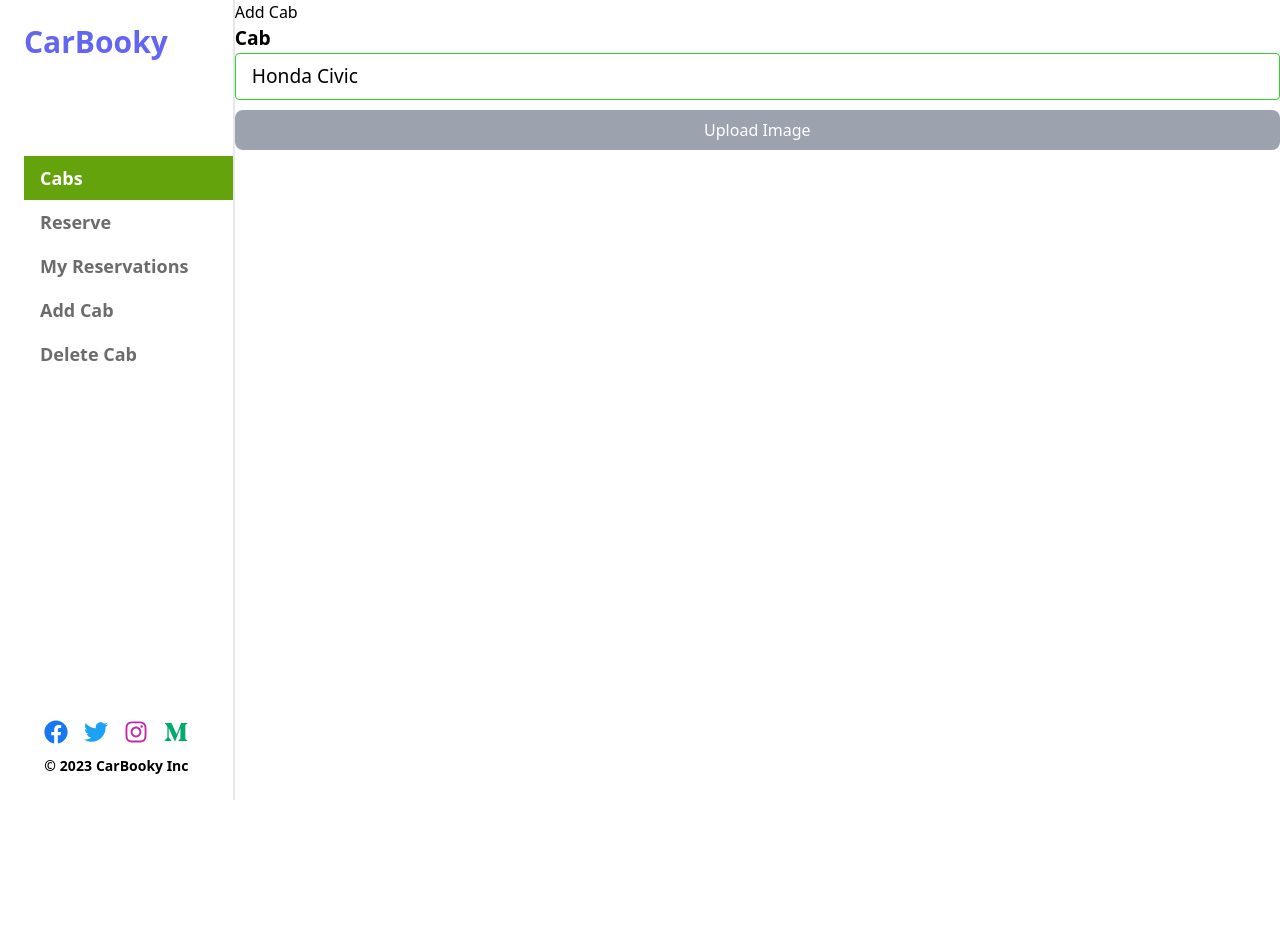
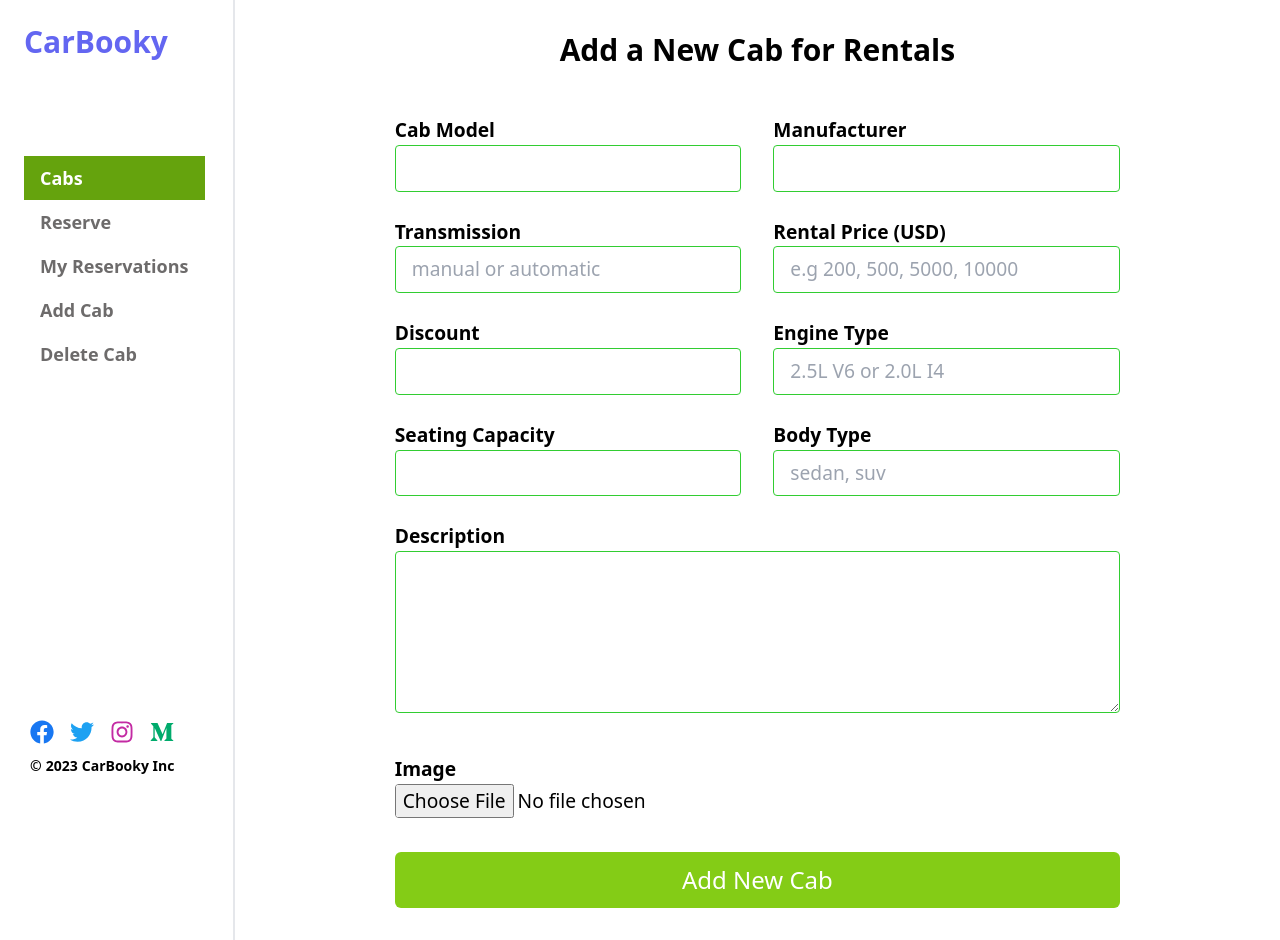
Before and after one commit to uezekiel-mufin/cab_bookings_frontend, a React (Create React App) app: page /cabs/new in a window 1280 px wide. Before the commit the page ends 800 px from the top, so only its background shows below. Built offline with nearby package versions, Linux system fonts and the light colour scheme.

Commit message:
Add cab form to project

```diff
--- a/src/App.js
+++ b/src/App.js
@@ -6,12 +6,12 @@ import 'react-toastify/dist/ReactToastify.css';
 
 function App() {
   return (
-    <div className="grid grid-cols-11  divide-x-2 divide-gray-200">
-      <section className="col-span-2">
+    <div className="grid grid-cols-1 md:grid-cols-7 lg:grid-cols-11  divide-x-2 divide-gray-200">
+      <section className="hidden md:flex md:col-span-1 lg:col-span-2">
         <ToastContainer position="top-center" />
         <Navbar />
       </section>
-      <section className="col-span-9">
+      <section className=" md:col-span-5 6 lg:col-span-9">
         <Outlet />
       </section>
     </div>
--- a/src/components/Navbar.jsx
+++ b/src/components/Navbar.jsx
@@ -39,7 +39,7 @@ const Navbar = () => {
   };
 
   return (
-    <div className="h-screen flex flex-col justify-between py-6">
+    <div className="hidden h-screen md:flex flex-col justify-between py-6">
       <section className="flex justify-between gap-24 pl-6 flex-col">
         <h1 className="text-indigo-500 text-3xl  font-extrabold">CarBooky</h1>
         <nav>
--- a/src/index.css
+++ b/src/index.css
@@ -8,7 +8,8 @@ body {
 }
 
 input,
-select {
+select,
+textarea {
   border: 1px solid limegreen;
   border-radius: 4px;
   padding: 0.5rem 1rem;
@@ -19,7 +20,8 @@ select {
 }
 
 input:focus,
-select:focus {
+select:focus,
+textarea:focus {
   outline: none;
   border-color: limegreen;
 }
--- a/src/pages/AddCab.jsx
+++ b/src/pages/AddCab.jsx
@@ -1,51 +1,235 @@
-import React, { useRef, useEffect, useState } from 'react';
+/* eslint-disable react/jsx-props-no-spreading */
+/* eslint-disable object-curly-newline */
+// import React, { useRef, useEffect, useState } from 'react';
+import { useForm } from 'react-hook-form';
+// import { useDispatch } from 'react-redux';
 
 const AddCab = () => {
-  const [imageUrl, setImageUrl] = useState('');
-  const cloudinaryRef = useRef();
-  useEffect(() => {
-    cloudinaryRef.current = window.cloudinary;
-  }, []);
+  const {
+    register,
+    handleSubmit,
+    formState: { errors },
+    reset,
+  } = useForm();
+  // const dispatch = useDispatch();
+  // const [imageUrl, setImageUrl] = useState('');
+  // const cloudinaryRef = useRef();
+  // useEffect(() => {
+  //   cloudinaryRef.current = window.cloudinary;
+  // }, []);
 
-  const handleAddCab = async (data) => {
+  // const uploadToCloudinary = async () => {
+  //   const widget = cloudinaryRef.current.createUploadWidget(
+  //     {
+  //       cloudName: 'dk8oefaio',
+  //       uploadPreset: 'firstmonie',
+  //       resourceType: 'image',
+  //     },
+  //     (error, result) => {
+  //       if (!error && result && result.event === 'success') {
+  //         setImageUrl(result.info.url);
+  //       } else if (error) {
+  //         console.log(error);
+  //       }
+  //     },
+  //   );
+  //   widget.open();
+  // };
+
+  const handleFormSubmit = (data) => {
     console.log(data);
-    console.log(imageUrl);
-  };
-
-  const uploadToCloudinary = async () => {
-    const widget = cloudinaryRef.current.createUploadWidget(
-      {
-        cloudName: 'dk8oefaio',
-        uploadPreset: 'firstmonie',
-        resourceType: 'image',
-      },
-      (error, result) => {
-        if (!error && result && result.event === 'success') {
-          setImageUrl(result.info.url);
-        } else if (error) {
-          console.log(error);
-        }
-      },
-    );
-    widget.open();
+    // const obj = { name, date, cab, city };
+    // dispatch(createReservation(obj));
+    reset();
   };
   return (
-    <div>
-      <h1>Add Cab</h1>
-      <form action="" onSubmit={handleAddCab}>
+    <div className="py-8 space-y-12">
+      <h1 className="flex justify-center text-3xl font-bold">
+        Add a New Cab for Rentals
+      </h1>
+      <form
+        onSubmit={handleSubmit(handleFormSubmit)}
+        className="w-full grid grid-cols-1 gap-4 md:grid-cols-2 px-4 md:px-20 lg:px-40 md:gap-x-8"
+      >
+        <div className="">
+          <label htmlFor="model">
+            Cab Model
+            <input
+              type="text"
+              name="model"
+              id="model"
+              {...register('model', {
+                required: true,
+                message: 'Please enter the cab model',
+              })}
+            />
+          </label>
+          {errors.model && (
+            <span className="text-red-500 text-base">
+              {errors.model.message}
+            </span>
+          )}
+        </div>
+        <div className="">
+          <label htmlFor="manufacturer">
+            Manufacturer
+            <input
+              type="text"
+              name="manufacturer"
+              id="manufacturer"
+              {...register('manufacturer', {
+                required: true,
+                message: 'Please enter the manufacturer name',
+              })}
+            />
+          </label>
+          {errors.manufacturer && (
+            <span className="text-red-500 text-base">
+              {errors.manufacturer.message}
+            </span>
+          )}
+        </div>
+        <div className="">
+          <label htmlFor="transmission">
+            Transmission
+            <input
+              type="text"
+              name="transmission"
+              id="transmission"
+              placeholder="manual or automatic"
+              {...register('transmission', {
+                required: true,
+                message: 'Please enter a transmission type',
+              })}
+            />
+          </label>
+          {errors.transmission && (
+            <span className="text-red-500 text-base">
+              {errors.transmission.message}
+            </span>
+          )}
+        </div>
+        <div>
+          <label htmlFor="rental_price">
+            Rental Price (USD)
+            <input
+              type="number"
+              name="rental_price"
+              id="rental_price"
+              placeholder="e.g 200, 500, 5000, 10000"
+              {...register('rental_price', {
+                required: true,
+                message: 'Please enter a rental prize for this cab',
+              })}
+            />
+          </label>
+          {errors.rental_price && <span>{errors.rental_price.message}</span>}
+        </div>
+        <div>
+          <label htmlFor="discount">
+            Discount
+            <input
+              type="number"
+              name="discount"
+              id="discount"
+              {...register('discount', {
+                required: true,
+                message: 'Please enter a rental discount',
+              })}
+            />
+          </label>
+          {errors.discount && <span>{errors.discount.message}</span>}
+        </div>
+        <div>
+          <label htmlFor="engine_type">
+            Engine Type
+            <input
+              type="text"
+              name="engine_type"
+              id="engine_type"
+              placeholder="2.5L V6 or 2.0L I4"
+              {...register('engine_type', {
+                required: true,
+                message: 'Please enter an engine type',
+              })}
+            />
+          </label>
+          {errors.engine_type && <span>{errors.engine_type.message}</span>}
+        </div>
         <div>
           <label htmlFor="cab">
-            Cab
-            <input type="text" name="cab" id="cab" defaultValue="Honda Civic" />
+            Seating Capacity
+            <input
+              type="number"
+              name="seating_capacity"
+              id="seating_capacity"
+              {...register('seating_capacity', {
+                required: true,
+                message: 'Please enter the seating capacity',
+              })}
+            />
           </label>
+          {errors.seating_capacity && (
+            <span>{errors.seating_capacity.message}</span>
+          )}
         </div>
-        <button
-          type="button"
-          onClick={uploadToCloudinary}
-          className="px-3 py-2 bg-gray-400 text-white hover:scale-105 customTransition rounded-lg w-full mb-8"
-        >
-          Upload Image
-        </button>
+        <div>
+          <label htmlFor="body_type">
+            Body Type
+            <input
+              type="text"
+              name="body_type"
+              id="body_type"
+              placeholder="sedan, suv"
+              {...register('body_type', {
+                required: true,
+                message: 'Please enter the body type',
+              })}
+            />
+          </label>
+          {errors.body_type && <span>{errors.body_type.message}</span>}
+        </div>
+        <div className="md:col-span-2">
+          <label htmlFor="description">
+            Description
+            <textarea
+              rows={5}
+              type="text"
+              name="description"
+              id="description"
+              {...register('description', {
+                required: true,
+                message: 'Please enter the car description',
+              })}
+            />
+          </label>
+          {errors.description && <span>{errors.description.message}</span>}
+        </div>
+        <div className="md:col-span-2 my-2">
+          <label htmlFor="image">
+            Image
+            <input
+              type="file"
+              name="image"
+              id="image"
+              {...register('image_url', {
+                required: true,
+                message: 'Please select an image for this cab',
+              })}
+              className="border-none p-0"
+            />
+          </label>
+          {errors.image_url && <span>{errors.image_url.message}</span>}
+        </div>
+
+        <div className="md:col-span-2 flex justify-center">
+          <button
+            type="submit"
+            className="bg-lime-500 w-full flex gap-2 items-center text-white rounded-md justify-center text-2xl px-8 py-3"
+          >
+            Add New Cab
+          </button>
+        </div>
       </form>
     </div>
   );
```
